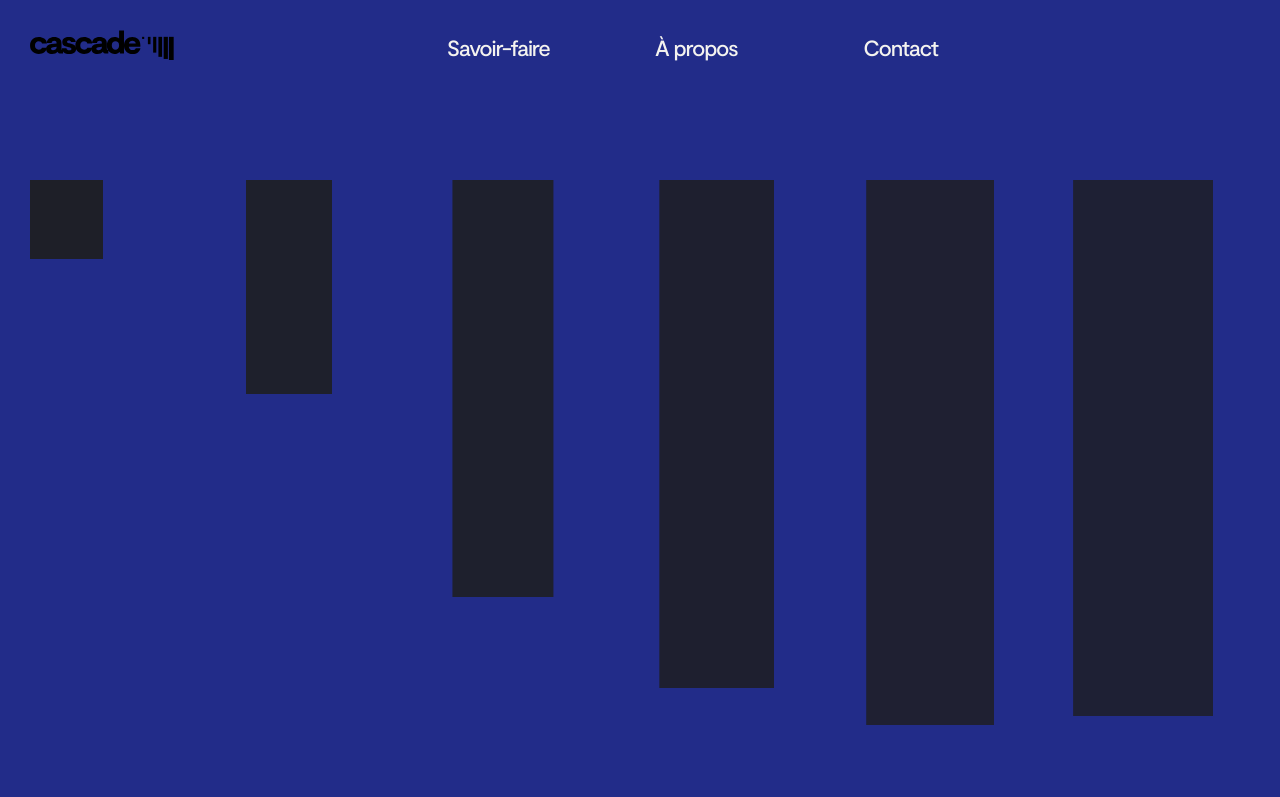
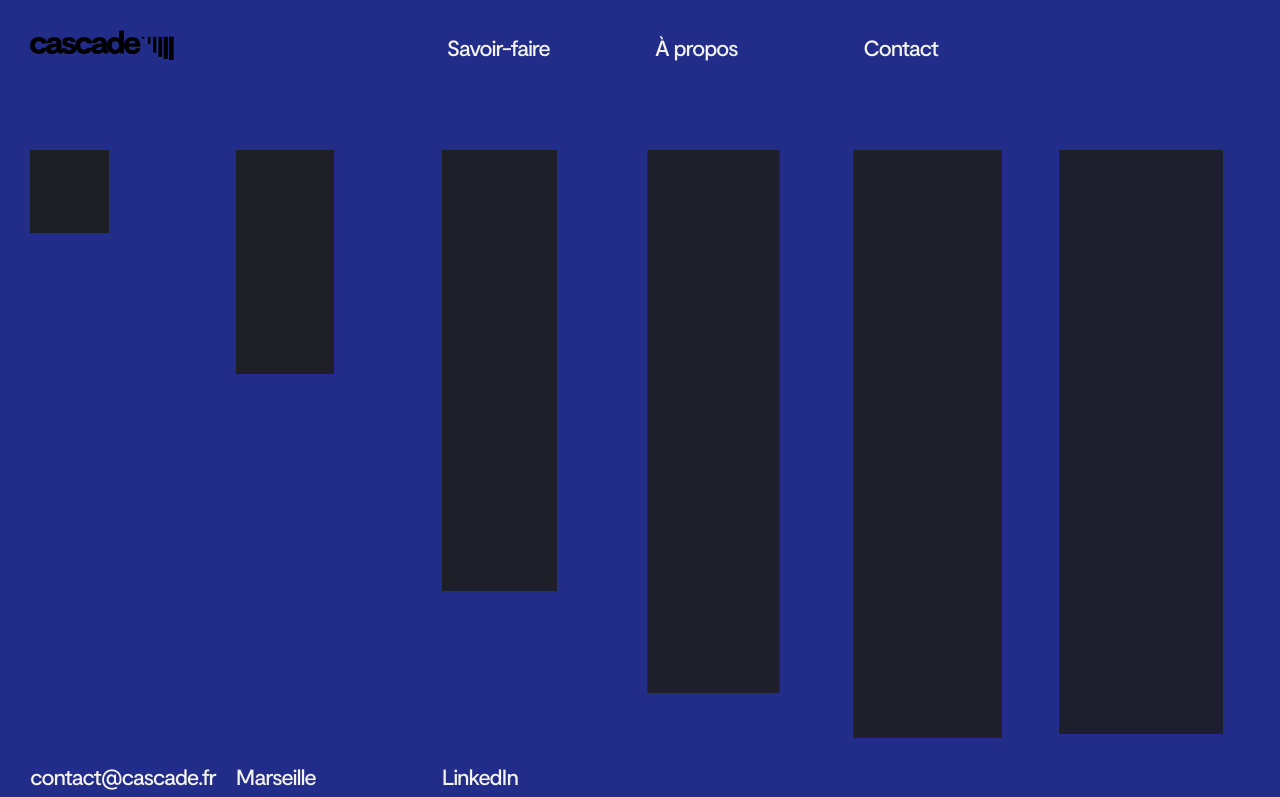
Before and after one commit to LapassetAC/cascade, a Next.js app: page /contact in a window 1280 px wide. Shown: the top 797 px of the page. Built offline with nearby package versions, Linux system fonts and the light colour scheme.

Commit message:
footer reponsive

```diff
--- a/src/components/layout/footer.js
+++ b/src/components/layout/footer.js
@@ -1,6 +1,5 @@
-import styled, { css, keyframes } from "styled-components";
+import styled, { keyframes } from "styled-components";
 import React, { useState, useEffect, useRef } from "react";
-import theme from "@/styles/theme";
 
 const screenHeightWithoutHeader = `calc(100vh - 120px)`;
 
@@ -66,14 +65,17 @@ const drop6 = keyframes`
 `;
 
 const StyledFooter = styled.footer`
-  height: ${screenHeightWithoutHeader};
-  margin: 60px 30px 30px;
-
+  display: grid !important;
+  grid-template-columns: repeat(6, 1fr);
+  grid-gap: 15px;
+  margin: 15px !important;
   @media ${({ theme }) => theme.minWidth.sm} {
+    margin: 60px 30px 30px !important;
     font-size: 16px;
     margin-top: 90px;
   }
   aside {
+    height: calc(100vh - 130px);
     grid-row: 1/2;
     width: 100%;
     background-color: ${({ theme }) => theme.color.black};
@@ -84,7 +86,9 @@ const StyledFooter = styled.footer`
     animation-range: entry -20% cover calc(100vh - 90px);
     animation-fill-mode: both;
     animation-timing-function: linear;
-
+    @media ${({ theme }) => theme.minWidth.sm} {
+      height: calc(100vh - 120px);
+    }
     &:nth-of-type(1) {
       grid-column: 1 / 2;
       animation-name: ${drop1};
@@ -103,21 +107,18 @@ const StyledFooter = styled.footer`
     }
     &:nth-of-type(4) {
       grid-column: 4 / 5;
-
       animation-name: ${drop4};
       animation-delay: 3s;
       animation-duration: 5s;
     }
     &:nth-of-type(5) {
       grid-column: 5 / 6;
-
       animation-name: ${drop5};
       animation-delay: 4s;
       animation-duration: 5s;
     }
     &:nth-of-type(6) {
       grid-column: 6 / 7;
-
       animation-name: ${drop6};
       animation-delay: 5s;
       animation-duration: 5s;
@@ -131,7 +132,9 @@ const StyledFooter = styled.footer`
     }
     a {
       display: block;
-      margin-top: 15px;
+      &:nth-last-of-type(even) {
+        margin-bottom: 15px;
+      }
     }
     &:nth-of-type(1) {
       grid-column: 1 / 4;
@@ -144,7 +147,6 @@ const StyledFooter = styled.footer`
     &:nth-of-type(2) {
       grid-column: 4 / 6;
       grid-row: 2/3;
-
       @media ${({ theme }) => theme.minWidth.sm} {
         grid-column: 2 / 3;
         grid-row: 1/2;
@@ -164,19 +166,8 @@ const StyledFooter = styled.footer`
 `;
 
 export default function Footer({ colors, noAnimation }) {
-  const [progressInPercent, setProgressInPercent] = useState(0);
-  const ref = useRef();
-
-  useEffect(() => {
-    const handleScroll = () => {};
-    window.addEventListener("scroll", handleScroll);
-    return () => {
-      window.removeEventListener("scroll", handleScroll);
-    };
-  }, []);
-
   return (
-    <StyledFooter className="grid" ref={ref} $colors={colors}>
+    <StyledFooter className="grid" $colors={colors}>
       <aside></aside>
       <aside></aside>
       <aside></aside>
```
